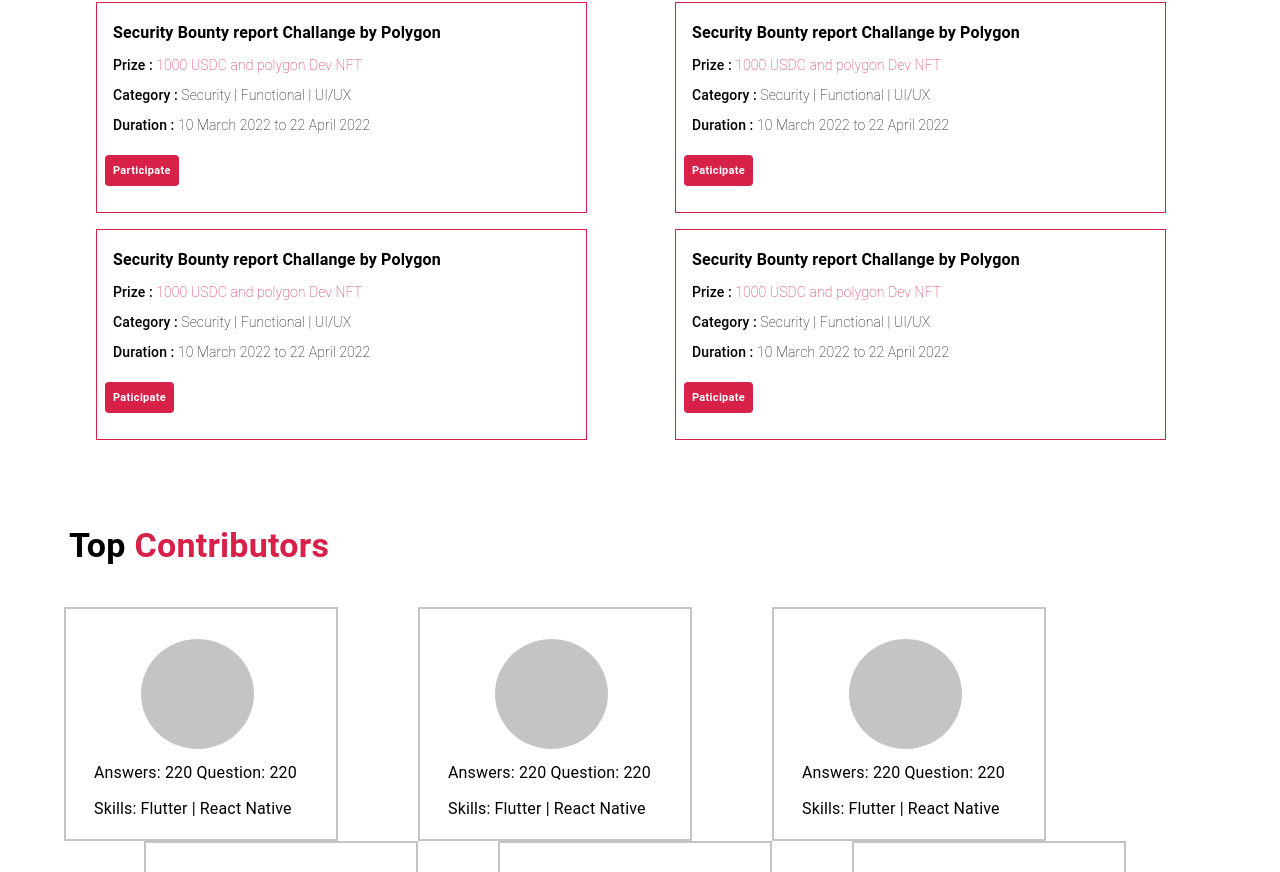
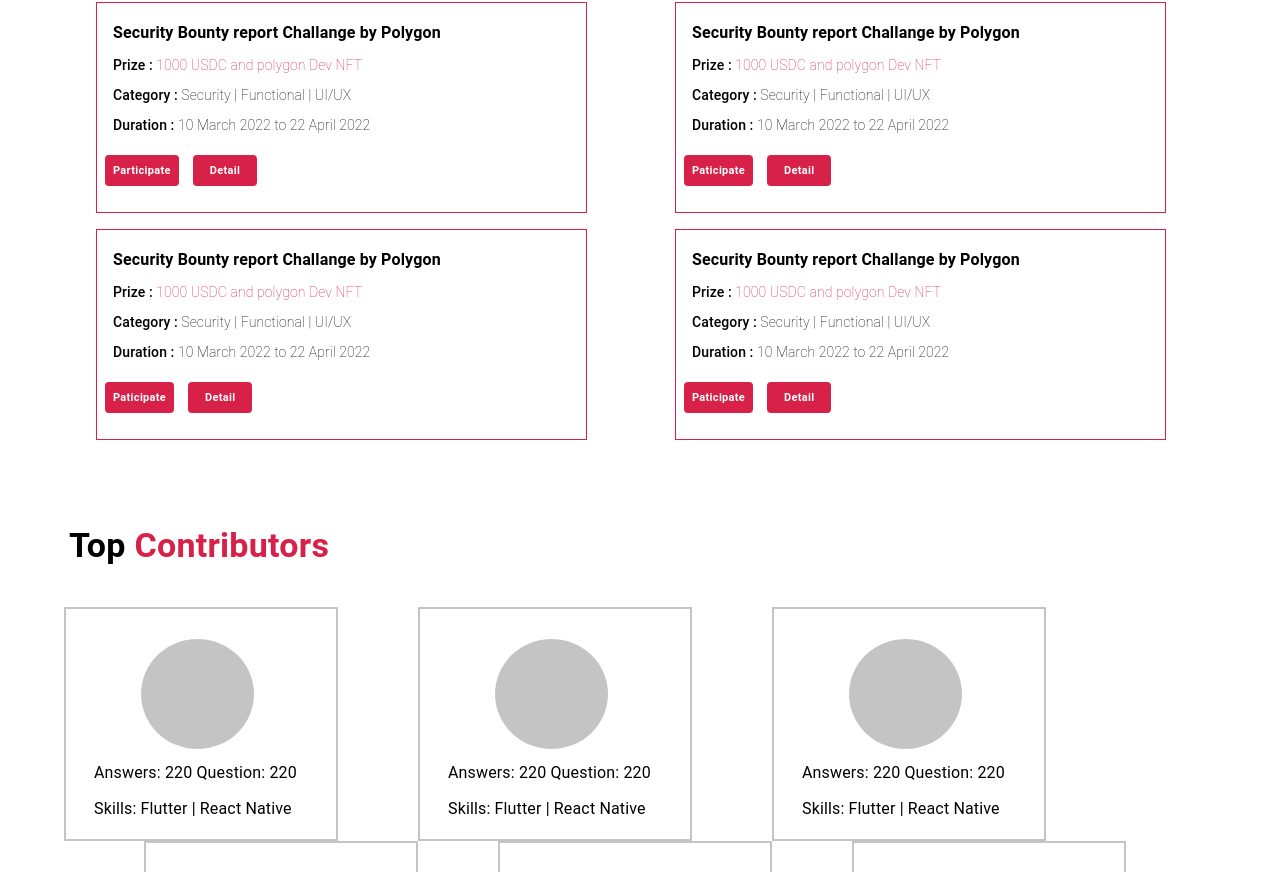
Before and after one commit to Twinkalsoni/Bugbuzzer_current, a React (Create React App) app: page /dashboard in a window 1280 px wide. Shown: the part 1393-2265 px from the top of the page. Built offline with nearby package versions, Linux system fonts and the light colour scheme; what react-moralis would draw is missing.

Commit message:
bounty compaigns Participate button added

```diff
--- a/src/App.js
+++ b/src/App.js
@@ -1,11 +1,15 @@
 import React from "react";
+import Footer from "./components/Footer";
+import DashboardNav from "./Pages/DashboardNav";
 import Lending from "./Pages/Lending";
 import Router from "./routes";
 
 const App = () => {
   return (
     <>
+    <DashboardNav />
       <Router />
+      {/* <Footer /> */}
     </>
   );
 };
--- a/src/Pages/BountyCompaigns.js
+++ b/src/Pages/BountyCompaigns.js
@@ -0,0 +1,6 @@
+import React from "react";
+import Compaigns from "../components/Compaigns";
+
+export default function BugCompaigns() {
+  return <Compaigns />;
+}
--- a/src/Pages/DashboardNav.js
+++ b/src/Pages/DashboardNav.js
@@ -1,48 +1,96 @@
-import React from 'react'
-import { AppBar, Toolbar, Button, Typography} from '@mui/material'
-import { Box } from '@mui/system'
-import { Link } from 'react-router-dom'
-import QandAdetail from './Q&Adetail'
+import React from "react";
+import { AppBar, Toolbar, Button, Typography } from "@mui/material";
+import { Box } from "@mui/system";
+import { Link } from "react-router-dom";
+import QandAdetail from "./Q&Adetail";
 
 const DashboardNav = () => {
   return (
-
-<AppBar color='inherit' position='fixed' sx={{ height:'70px'}}>
-<Toolbar >
+    <AppBar color="inherit" position="fixed" sx={{ height: "70px" }}>
+      <Toolbar>
         <Typography flexGrow={1}>
           <Link to="/">
             {/* <Typography flexGrow={1}> */}
-  <img src="BugBuzzer-Logo-Web.png" alt="logo"/>
+            <img src="BugBuzzer-Logo-Web.png" alt="logo" />
             {/* </Typography> */}
           </Link>
         </Typography>
 
-
-<Box m = {1} p ={2}>
-<Button style={{color:'black', fontWeight:'bold' ,textTransform:'capitalize'}} size='medium' variant='text'>
+        <Box m={1} p={2}>
+          <Button
+            style={{
+              color: "black",
+              fontWeight: "bold",
+              textTransform: "capitalize",
+            }}
+            size="medium"
+            variant="text"
+          >
             Report Bug
           </Button>
 
-<Link to="/dashboard/QueAns" style={{textDecoration:"none"}}>
-<Button style={{color:'black', fontWeight:'bold' ,textTransform:'capitalize'}} size='medium' variant='text'>
+          <Link to="/dashboard/QueAns" style={{ textDecoration: "none" }}>
+            <Button
+              style={{
+                color: "black",
+                fontWeight: "bold",
+                textTransform: "capitalize",
+              }}
+              size="medium"
+              variant="text"
+            >
               Q&A
             </Button>
           </Link>
-
-<Button style={{color:'black', fontWeight:'bold' ,textTransform:'capitalize'}} size='medium' variant='text'>
+          <Link to="/dashboard/bugcampaigns" style={{ textDecoration: "none" }}>
+            <Button
+              style={{
+                color: "black",
+                fontWeight: "bold",
+                textTransform: "capitalize",
+              }}
+              size="medium"
+              variant="text"
+            >
               Bounty Campaign
             </Button>
+          </Link>
 
-<Button style={{color:'black', fontWeight:'bold' ,textTransform:'capitalize'}} size='medium' variant='text'>
-Hire Experts  </Button>
-<Link to="/dashboard/Question-form" style={{textDecoration:"none"}} >
-<Button variant="contained" size='small' style={{backgroundColor:"#D82148",textDecoration:"none", textTransform:'capitalize',border:'2px solid #D82148', marginRight:'18px', fontWeight:'bold'}} sx={{borderRadius:2}}>Ask question</Button>
+          <Button
+            style={{
+              color: "black",
+              fontWeight: "bold",
+              textTransform: "capitalize",
+            }}
+            size="medium"
+            variant="text"
+          >
+            Hire Experts{" "}
+          </Button>
+          <Link
+            to="/dashboard/Question-form"
+            style={{ textDecoration: "none" }}
+          >
+            <Button
+              variant="contained"
+              size="small"
+              style={{
+                backgroundColor: "#D82148",
+                textDecoration: "none",
+                textTransform: "capitalize",
+                border: "2px solid #D82148",
+                marginRight: "18px",
+                fontWeight: "bold",
+              }}
+              sx={{ borderRadius: 2 }}
+            >
+              Ask question
+            </Button>
           </Link>
         </Box>
+      </Toolbar>
+    </AppBar>
+  );
+};
 
-
-  </Toolbar>
-</AppBar>    )
-}
-
-export default DashboardNav
+export default DashboardNav;
--- /dev/null
+++ b/src/Pages/compaignsDetailbtn.js
@@ -0,0 +1,66 @@
+import React from "react";
+import { Box } from "@mui/system";
+import Avatar from "@mui/material/Avatar";
+
+import { Container, Stack, Typography } from "@mui/material";
+
+const Detailbutton = () => {
+  return (
+    <>
+      <Container>
+        <Stack
+          direction="row"
+          mt={20}
+          mb={18}
+          justifyContent="space-around"
+          flexWrap="wrap"
+        >
+          <Box
+            sx={{
+              height: "200px",
+              width: "250px",
+              border: "1px solid #D82148",
+              background: "#FFFFFF",
+              p: 1,
+              m: 1,
+            }}
+          >
+            <Typography variant="h6" align="center">
+              {" "}
+              Detail
+            </Typography>
+          </Box>
+          <Box
+            sx={{
+              height: "200px",
+              mt: "5",
+              width: "250px",
+              border: "1px solid #D82148",
+              background: "#FFFFFF",
+              p: 1,
+              m: 1,
+            }}
+          >
+            <Typography variant="h6" align="center">
+              {" "}
+              Organized by
+            </Typography>
+            <Stack direction="row" spacing={2}>
+              <Avatar
+                alt="Remy Sharp"
+                src="/static/images/avatar/1.jpg"
+                sx={{ width: 100, height: 100, ml: "30%" }}
+              />
+            </Stack>
+            <Typography variant="subtitle1" align="center" mt={3}>
+              {" "}
+              Name
+            </Typography>
+          </Box>
+        </Stack>
+      </Container>
+    </>
+  );
+};
+
+export default Detailbutton;
--- /dev/null
+++ b/src/Pages/compaignsParticipatebtn.js
@@ -0,0 +1,9 @@
+import React from "react";
+
+export default function Participatebtn(){
+    return(
+        <div>
+            <h1>Participate..........</h1>
+        </div>
+    )
+}
--- a/src/components/Compaigns.js
+++ b/src/components/Compaigns.js
@@ -107,6 +107,7 @@
               </span>
             </Typography>
             <Button
+              href="/dashboard/bugcampaigns/praticipatebtn"
               size="medium"
               style={{
                 fontSize: "11px",
@@ -119,6 +120,21 @@
               }}
             >
               Participate
+            </Button>
+            <Button
+              href="/dashboard/bugcampaigns/detailbtn"
+              size="medium"
+              style={{
+                fontSize: "11px",
+                fontWeight: "bold",
+                backgroundColor: "#D82148",
+                color: "white",
+                marginTop: "18px",
+                marginLeft: "3%",
+                textTransform: "capitalize",
+              }}
+            >
+              Detail
             </Button>
           </Box>
           <Box
@@ -183,6 +199,8 @@
               </span>
             </Typography>
             <Button
+              href="/dashboard/bugcampaigns/praticipatebtn"
+
               size="medium"
               style={{
                 fontSize: "11px",
@@ -194,6 +212,21 @@
               }}
             >
               Paticipate
+            </Button>
+            <Button
+              href="/dashboard/bugcampaigns/detailbtn"
+              size="medium"
+              style={{
+                fontSize: "11px",
+                fontWeight: "bold",
+                backgroundColor: "#D82148",
+                color: "white",
+                marginTop: "18px",
+                marginLeft: "3%",
+                textTransform: "capitalize",
+              }}
+            >
+              Detail
             </Button>
           </Box>
           <Box
@@ -257,6 +290,8 @@
               </span>
             </Typography>
             <Button
+              href="/dashboard/bugcampaigns/praticipatebtn"
+
               size="medium"
               style={{
                 fontSize: "11px",
@@ -268,6 +303,21 @@
               }}
             >
               Paticipate
+            </Button>
+            <Button
+              href="/dashboard/bugcampaigns/detailbtn"
+              size="medium"
+              style={{
+                fontSize: "11px",
+                fontWeight: "bold",
+                backgroundColor: "#D82148",
+                color: "white",
+                marginTop: "18px",
+                marginLeft: "3%",
+                textTransform: "capitalize",
+              }}
+            >
+              Detail
             </Button>
           </Box>
           <Box
@@ -332,6 +382,8 @@
               </span>
             </Typography>
             <Button
+              href="/dashboard/bugcampaigns/praticipatebtn"
+
               size="medium"
               style={{
                 fontSize: "11px",
@@ -344,6 +396,21 @@
             >
               Paticipate
             </Button>
+            <Button
+              href="/dashboard/bugcampaigns/detailbtn"
+              size="medium"
+              style={{
+                fontSize: "11px",
+                fontWeight: "bold",
+                backgroundColor: "#D82148",
+                color: "white",
+                marginTop: "18px",
+                marginLeft: "3%",
+                textTransform: "capitalize",
+              }}
+            >
+              Detail
+            </Button>
           </Box>
         </Stack>
       </Container>
--- a/src/routes.js
+++ b/src/routes.js
@@ -6,10 +6,12 @@
 import Lending from "./Pages/Lending";
 import DetailQandA from "./Pages/Q&Adetail";
 import QandAmodal from "./Pages/QandAmodal";
-
+import BugCompaigns from "./Pages/BountyCompaigns";
+import Detailbutton from './Pages/compaignsDetailbtn'
+import Participatebtn from "./Pages/compaignsParticipatebtn";
 export default function Router() {
   return useRoutes([
-    <DashboardNav />,
+    // <DashboardNav />,
 
     {
       path: "/dashboard",
@@ -22,12 +24,21 @@
       element: <QandAmodal />,
     },
 
+    {
+      path: "/dashboard/bugcampaigns",
+      element: <BugCompaigns />,
+    },
     // { path: "/", element: <Navigate to="/dashboard/app" /> },
-
+{
+  path : "/dashboard/bugcampaigns/detailbtn", element:<Detailbutton />
+},
+{
+path:"/dashboard/bugcampaigns/praticipatebtn", element:<Participatebtn />
+},
     {
       path: "/",
       element: <Lending />,
     },
-    <Footer />,
+    // <Footer />,
   ]);
 }
```
Lines whose indentation alone changed are shown as unchanged.
